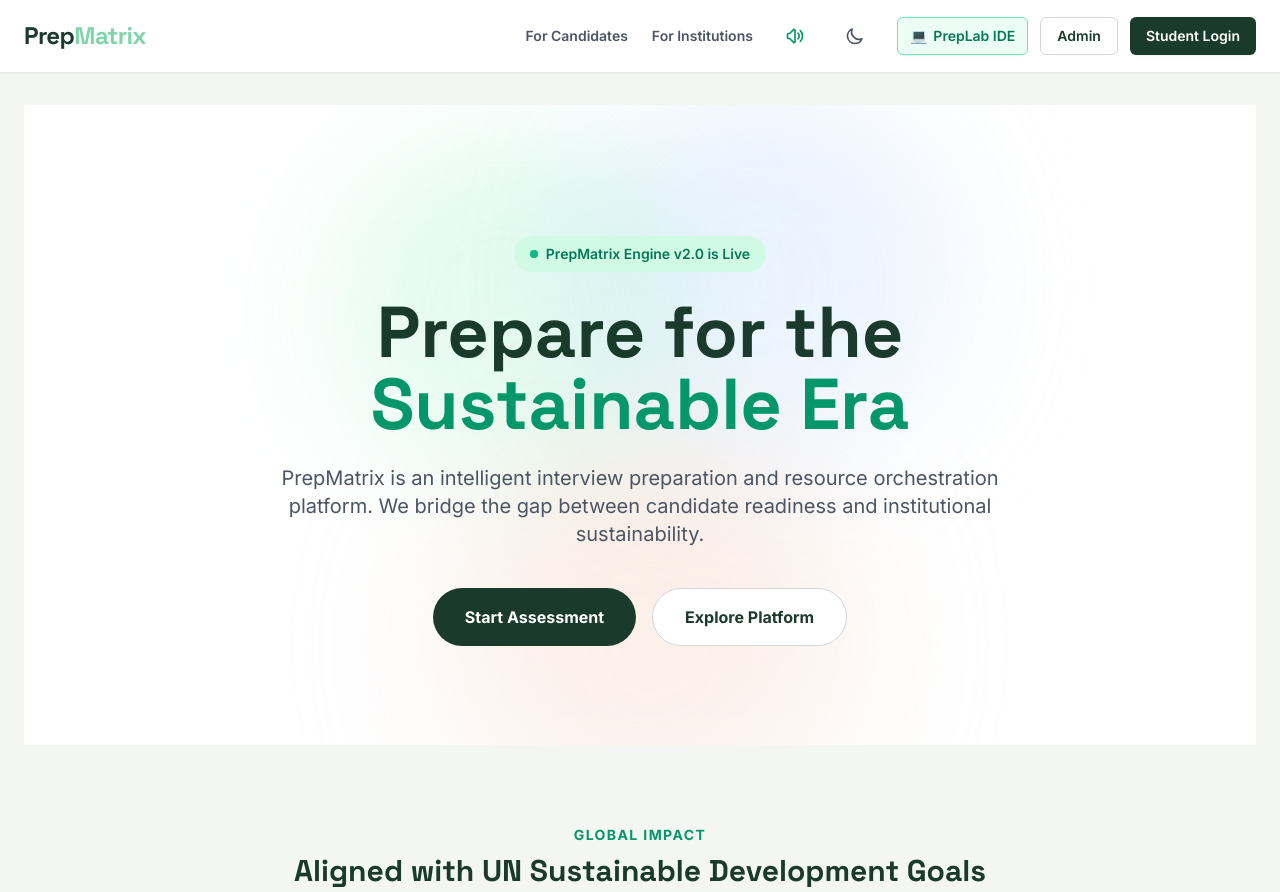
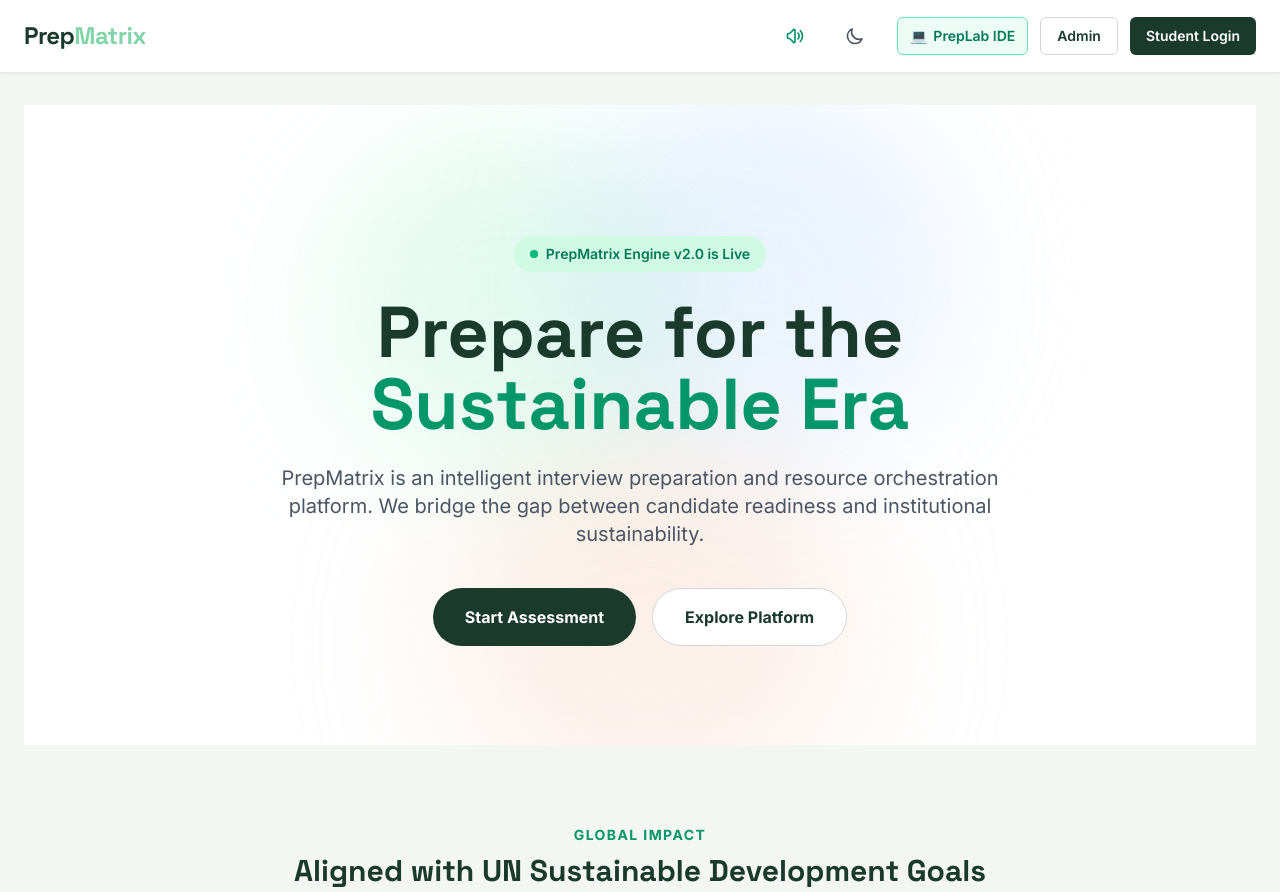
Before and after one commit to navisjoshvadonel/PrepMatrix, a plain HTML site: page index.html in a window 1280 px wide. Shown: the top 892 px of the page. Drawn offline with nearby package versions, Linux system fonts and the light colour scheme.

Commit message:
fix(ui): remove For Candidates and For Institutions header links

```diff
--- a/index.html
+++ b/index.html
@@ -58,8 +58,6 @@
       <h1 class="pm-header__logo text-2xl font-bold tracking-tight text-forest dark:text-white font-display">Prep<span class="text-emerald-500">Matrix</span></h1>
     </div>
     <div class="flex items-center gap-4 sm:gap-6 text-sm font-semibold text-gray-600 dark:text-slate-300">
-      <a href="#" class="hover:text-forest dark:hover:text-emerald-400 transition-colors hidden sm:block">For Candidates</a>
-      <a href="#" class="hover:text-forest dark:hover:text-emerald-400 transition-colors hidden sm:block">For Institutions</a>
 
       <!-- Sound Toggle Button -->
       <button id="btn-sound-toggle" class="p-2 rounded-full hover:bg-gray-100 dark:hover:bg-slate-800 transition-colors text-gray-600 dark:text-gray-300 relative group" aria-label="Toggle Sound">
```
